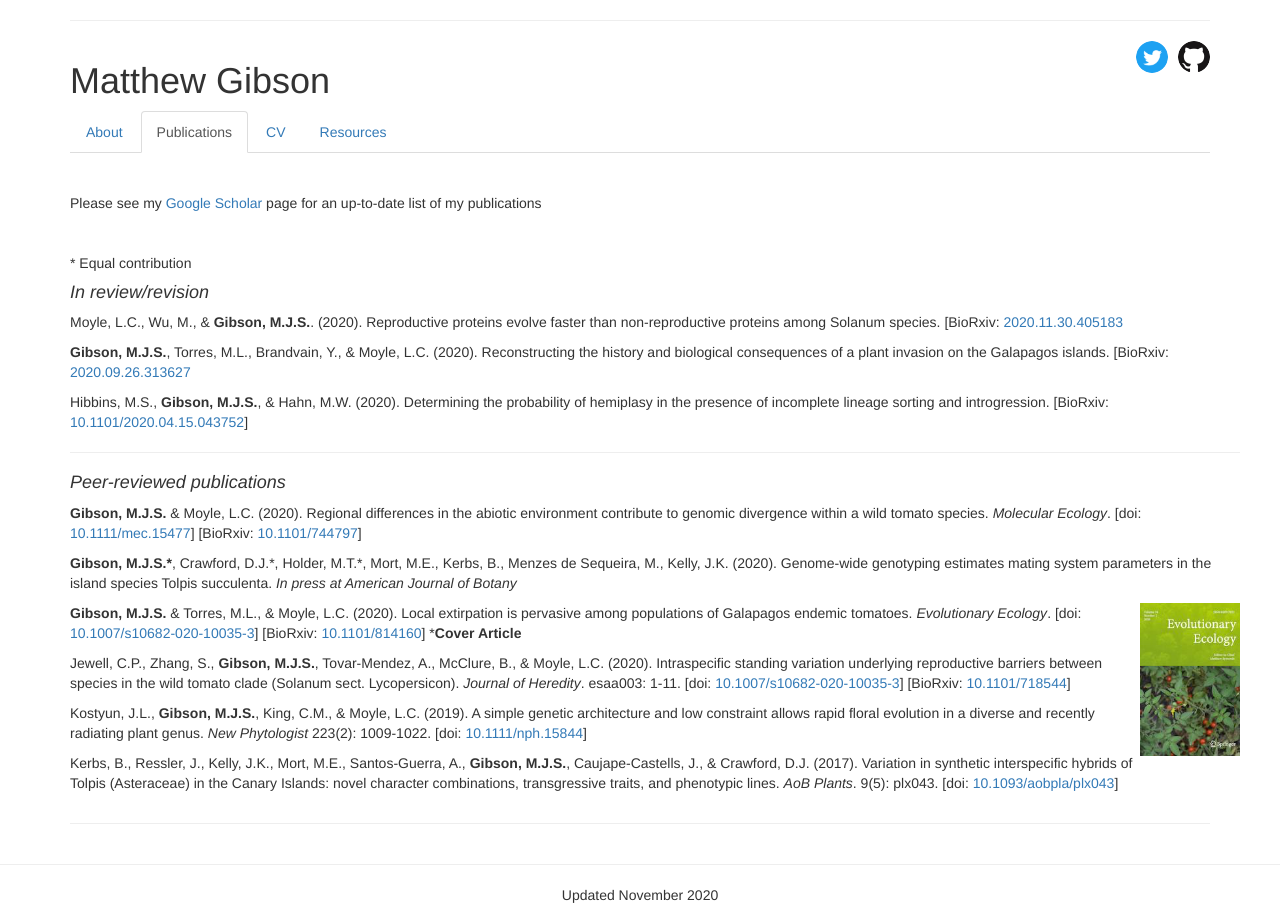
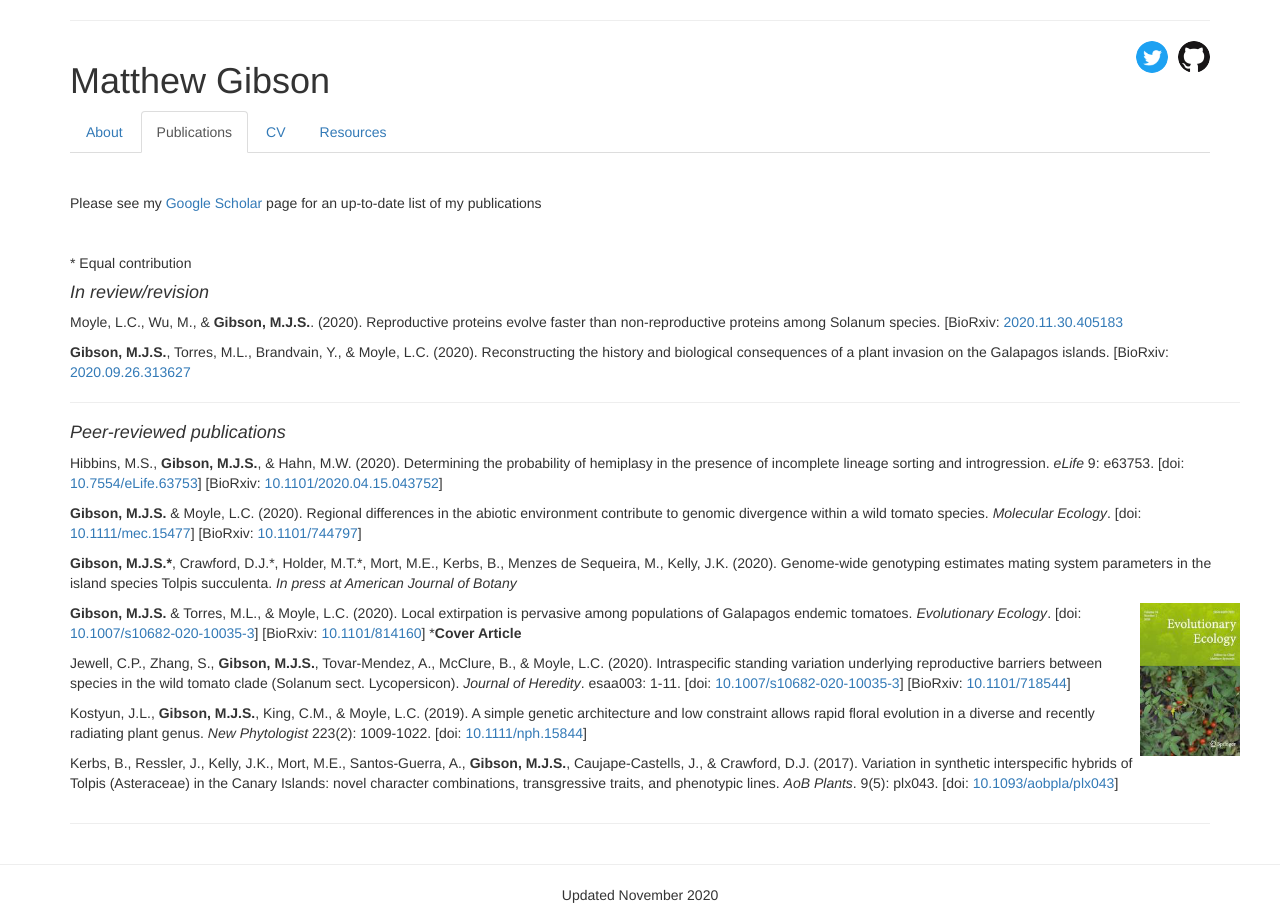
Before and after one commit to gibsonMatt/gibsonMatt.github.io, a Jekyll site: the page built from publications.md, in a window 1280 px wide. Built offline with Jekyll 4.4.1, drawn with Linux system fonts in a browser that asks for light colours; comment, search, counter and statistics services are not loaded.

Commit message:
update pubs

```diff
--- a/publications.md
+++ b/publications.md
@@ -17,12 +17,11 @@ Moyle, L.C., Wu, M., & **Gibson, M.J.S.**. (2020). Reproductive proteins evolve
 
 **Gibson, M.J.S.**, Torres, M.L., Brandvain, Y., & Moyle, L.C. (2020). Reconstructing the history and biological consequences of a plant invasion on the Galapagos islands. [BioRxiv: <a href="https://doi.org/10.1101/2020.09.26.313627">2020.09.26.313627</a>
 
-
-Hibbins, M.S., **Gibson, M.J.S.**, & Hahn, M.W. (2020). Determining the probability of hemiplasy in the presence of incomplete lineage sorting and introgression.  [BioRxiv: <a href="https://doi.org/10.1101/2020.04.15.043752 ">10.1101/2020.04.15.043752</a>]
-
 <hr>
 
 #### *Peer-reviewed publications*
+
+Hibbins, M.S., **Gibson, M.J.S.**, & Hahn, M.W. (2020). Determining the probability of hemiplasy in the presence of incomplete lineage sorting and introgression. *eLife* 9: e63753. [doi: <a href="https://doi.org/10.7554/eLife.63753">10.7554/eLife.63753</a>] [BioRxiv: <a href="https://doi.org/10.1101/2020.04.15.043752 ">10.1101/2020.04.15.043752</a>]
 
 **Gibson, M.J.S.** & Moyle, L.C. (2020). Regional differences in the abiotic environment contribute to genomic divergence within a wild tomato species. *Molecular Ecology*. [doi: <a href="https://doi.org/10.1111/mec.15477">10.1111/mec.15477</a>] [BioRxiv: <a href="https://doi.org/10.1101/744797">10.1101/744797</a>]
 
```
